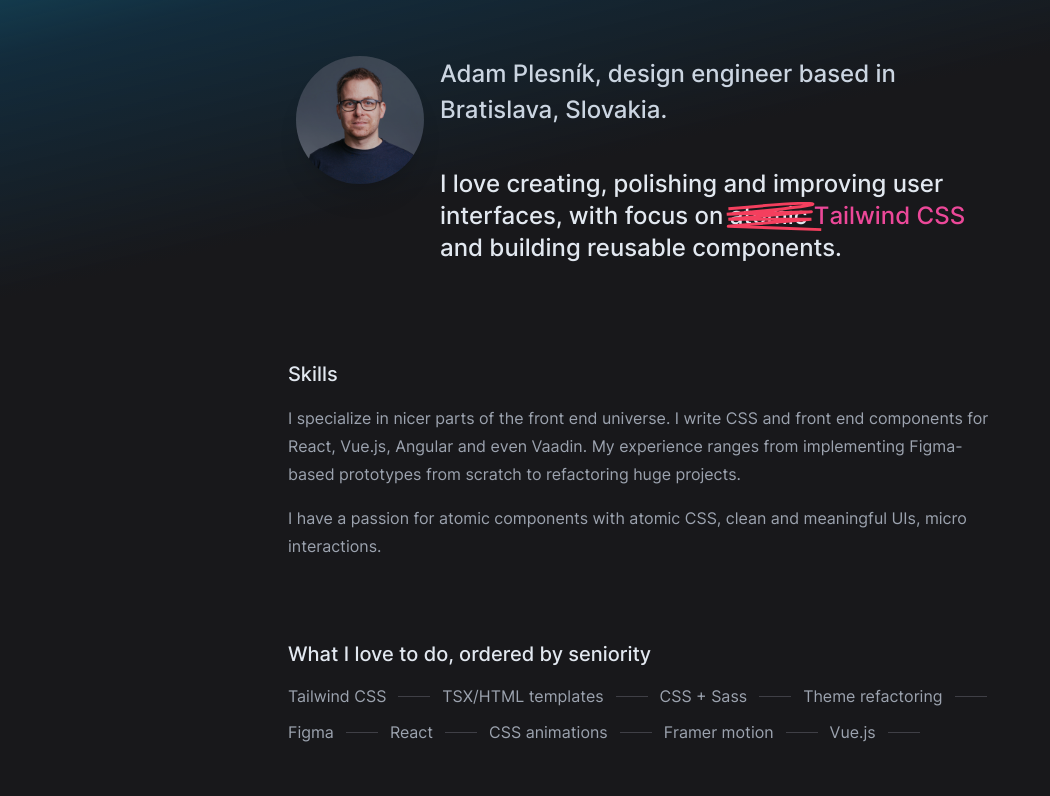
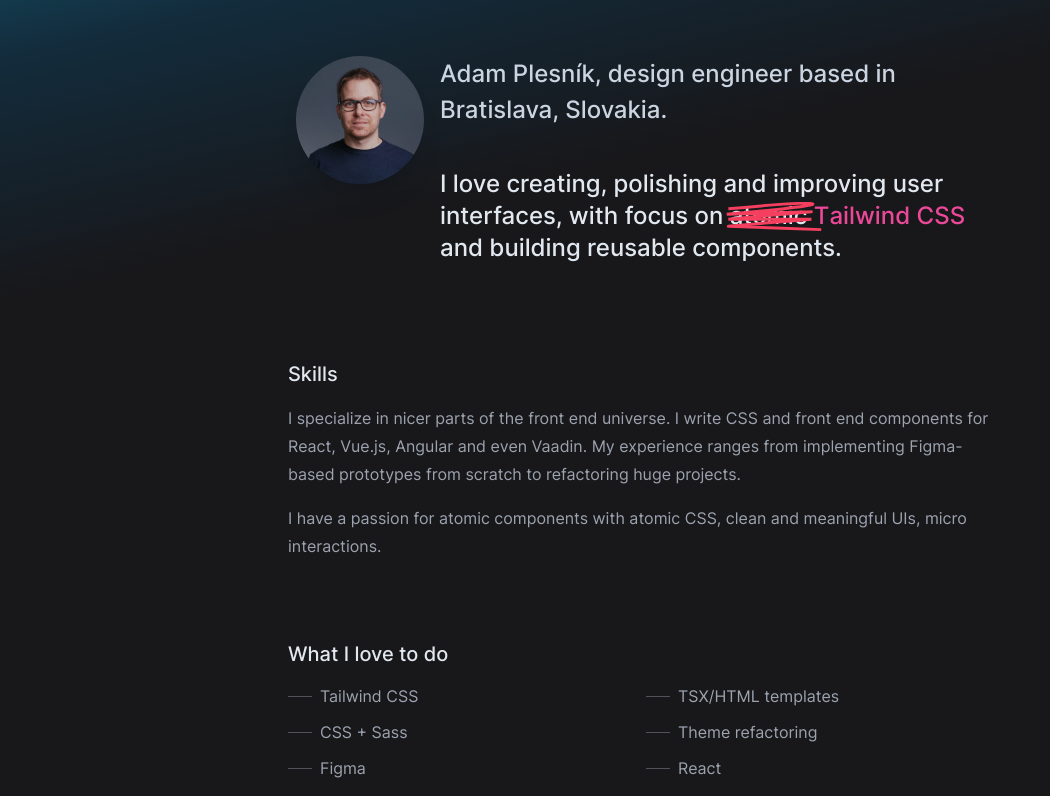
Before and after one commit to adamplesnik/adamplesnik.com, a React (Vite) app: page / in a window 1280 px wide. Shown: the top 796 px of the page, without its empty margins (0-1050 px from the left). Built offline with nearby package versions, Linux system fonts and the light colour scheme.

Commit message:
Update skills, add separate LoveToDo

```diff
--- /dev/null
+++ b/src/content/LoveToDo.tsx
@@ -0,0 +1,31 @@
+import Heading from '@/components/Heading'
+
+const skills = [
+  'Tailwind CSS',
+  'TSX/HTML templates',
+  'CSS + Sass',
+  'Theme refactoring',
+  'Figma',
+  'React',
+  'CSS animations',
+  'Framer motion',
+  'Vue.js',
+]
+
+const LoveToDo = () => {
+  return (
+    <div>
+      <Heading size={3}>What I love to do</Heading>
+      <ul className="mb-4 grid gap-3 sm:grid-cols-2">
+        {skills.map((skill, i) => (
+          <li key={i} className="flex items-center gap-2">
+            <span className="block h-px w-6 bg-zinc-600" />
+            {skill}
+          </li>
+        ))}
+      </ul>
+    </div>
+  )
+}
+
+export default LoveToDo
--- a/src/content/SkillsTile.tsx
+++ b/src/content/SkillsTile.tsx
@@ -2,22 +2,9 @@ import Em from '../components/Em'
 import Heading from '../components/Heading'
 import Paragraph from '../components/Paragraph'
 
-const skills = [
-  'Tailwind CSS',
-  'TSX/HTML templates',
-  'CSS + Sass',
-  'Theme refactoring',
-  'Figma',
-  'React',
-  'CSS animations',
-  'Framer motion',
-  'Vue.js',
-]
-
 const SkillsTile = () => {
   return (
-    <>
-      <div>
+    <div className="flex-1">
       <Heading size={3}>Skills</Heading>
       <Paragraph>
         I specialize in <Em>nicer parts of the front end universe</Em>. I write CSS and front end
@@ -29,18 +16,6 @@ const SkillsTile = () => {
         micro interactions.
       </Paragraph>
     </div>
-      <div>
-        <Heading size={3}>What I love to do, ordered by seniority</Heading>
-        <ul className="flex flex-wrap gap-3">
-          {skills.map((skill, i) => (
-            <li key={i} className="flex items-center gap-3">
-              {skill}
-              <span className="block h-px w-8 bg-zinc-700" />
-            </li>
-          ))}
-        </ul>
-      </div>
-    </>
   )
 }
 
--- a/src/pages/Home.tsx
+++ b/src/pages/Home.tsx
@@ -1,3 +1,4 @@
+import LoveToDo from '@/content/LoveToDo'
 import CvTile from '../content/CvTile'
 import InfoTile from '../content/InfoTile'
 import PluginTile from '../content/PluginTile'
@@ -11,6 +12,7 @@ const Home = () => {
     <Page>
       <InfoTile />
       <SkillsTile />
+      <LoveToDo />
       <CvTile />
       <WorkTile />
       <PluginTile />
```
Lines whose indentation alone changed are shown as unchanged.
